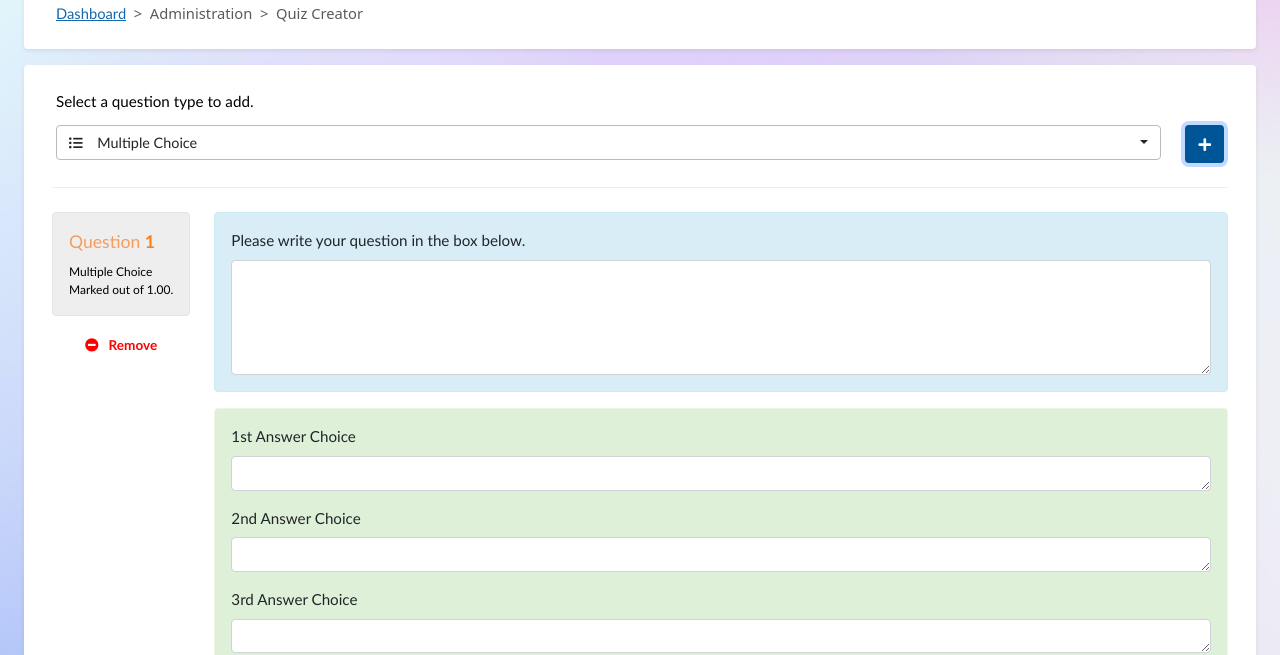
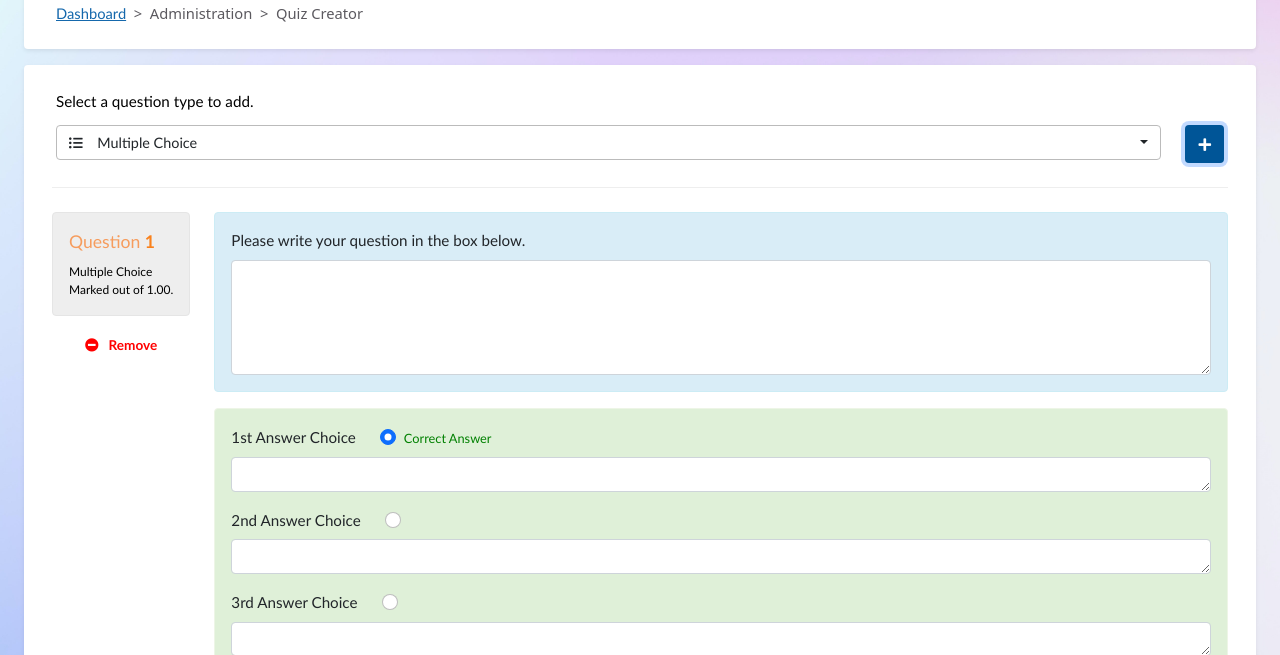
Before and after one commit to julianganjs/interactive-quiz-platform, a plain HTML site: page index.html in a window 1280 px wide. Both pictures are taken after a click on the button 1204 px from the left and 288 px from the top of the page. Shown: the part 145-800 px from the top of the page. Drawn offline with Linux system fonts and the light colour scheme; a web font is replaced by a local one.

```diff
--- a/index.html
+++ b/index.html
@@ -37,7 +37,7 @@
 				if(qtype == "multi_choice"){
 					mc_question_no += 1;
 					$("#question_list").append('<div class="row" id="ques_list_item_'+mc_question_no+'">'+
-					'<div class="col ms-3 me-3 mt-2">'+
+						'<div class="col ms-3 me-3 mt-2">'+
 						'<hr style="color: #bbbbbb;">'+
 						'<div class="row mt-4">'+
 							'<div class="col-auto">'+
@@ -56,18 +56,67 @@
 							'</div>'+
 							'<div class="col">'+
 								'<div class="card shadow-none p-3" style="height: auto; border: 1px solid #ccecf5; background-color: #d9edf7">'+
-									'<label for="exampleFormControlTextarea1" class="form-label" style="font-size: 0.95rem; font-weight: 400; font-family: '+"'Trebuchet MS'"+', Arial, Verdana, Helvetica, sans-serif;">Please write your question in the box below.</label>'+
-									'<textarea class="form-control" id="exampleFormControlTextarea1" style="font-size: 0.85rem; font-weight: 400; font-family: '+"'Trebuchet MS'"+', Arial, Verdana, Helvetica, sans-serif;" rows="5"></textarea>'+
+									'<label for="mc_question_'+mc_question_no+'" class="form-label" style="font-size: 0.95rem; font-weight: 400; font-family: '+"'Trebuchet MS'"+', Arial, Verdana, Helvetica, sans-serif;">Please write your question in the box below.</label>'+
+									'<textarea class="form-control" id="mc_question_'+mc_question_no+'" style="font-size: 0.85rem; font-weight: 400; font-family: '+"'Trebuchet MS'"+', Arial, Verdana, Helvetica, sans-serif;" rows="5"></textarea>'+
 								'</div>'+
 								'<div class="card shadow-none p-3 mt-3" style="height: auto; border: 1px solid #edf5e6; background-color: #dff0d8">'+
-									'<label for="exampleFormControlTextarea2" class="form-label" style="font-size: 0.95rem; font-weight: 400; font-family: '+"'Trebuchet MS'"+', Arial, Verdana, Helvetica, sans-serif;">1st Answer Choice</label>'+
-									'<textarea class="form-control mb-3" id="exampleFormControlTextarea2" style="font-size: 0.85rem; font-weight: 400; font-family: '+"'Trebuchet MS'"+', Arial, Verdana, Helvetica, sans-serif;" rows="1"></textarea>'+
-									'<label for="exampleFormControlTextarea1=3" class="form-label" style="font-size: 0.95rem; font-weight: 400; font-family: '+"'Trebuchet MS'"+', Arial, Verdana, Helvetica, sans-serif;">2nd Answer Choice</label>'+
-									'<textarea class="form-control mb-3" id="exampleFormControlTextarea3" style="font-size: 0.85rem; font-weight: 400; font-family: '+"'Trebuchet MS'"+', Arial, Verdana, Helvetica, sans-serif;" rows="1"></textarea>'+
-									'<label for="exampleFormControlTextarea4" class="form-label" style="font-size: 0.95rem; font-weight: 400; font-family: '+"'Trebuchet MS'"+', Arial, Verdana, Helvetica, sans-serif;">3rd Answer Choice</label>'+
-									'<textarea class="form-control mb-3" id="exampleFormControlTextarea4" style="font-size: 0.85rem; font-weight: 400; font-family: '+"'Trebuchet MS'"+', Arial, Verdana, Helvetica, sans-serif;" rows="1"></textarea>'+
-									'<label for="exampleFormControlTextarea5" class="form-label" style="font-size: 0.95rem; font-weight: 400; font-family: '+"'Trebuchet MS'"+', Arial, Verdana, Helvetica, sans-serif;">4th Answer Choice</label>'+
-									'<textarea class="form-control" id="exampleFormControlTextarea5" style="font-size: 0.85rem; font-weight: 400; font-family: '+"'Trebuchet MS'"+', Arial, Verdana, Helvetica, sans-serif;" rows="1"></textarea>'+
+									'<div class="row">'+
+										'<div class="col-auto">'+
+											'<label for="mc_ans_1_'+mc_question_no+'" class="form-label" style="font-size: 0.95rem; font-weight: 400; font-family: '+"'Trebuchet MS'"+', Arial, Verdana, Helvetica, sans-serif;">1st Answer Choice</label>'+
+										'</div>'+
+										'<div class="col">'+
+											'<div class="form-check">'+
+											  '<input class="form-check-input" type="radio" name="mc_correct_radio_'+mc_question_no+'" id="mc_correct_ans_1_'+mc_question_no+'" checked>'+
+											  '<label class="form-check-label" for="mc_correct_ans_1_'+mc_question_no+'" style="font-size: 0.8rem; color: green; font-weight: 200; font-family: '+"'Trebuchet MS'"+', Arial, Verdana, Helvetica, sans-serif;">'+
+												'Correct Answer'+
+											  '</label>'+
+											'</div>'+
+										'</div>'+
+									'</div>'+
+									'<textarea class="form-control mb-3" id="mc_ans_1_'+mc_question_no+'" style="font-size: 0.85rem; font-weight: 400; font-family: '+"'Trebuchet MS'"+', Arial, Verdana, Helvetica, sans-serif;" rows="1"></textarea>'+
+									'<div class="row">'+
+										'<div class="col-auto">'+
+											'<label for="mc_ans_2_'+mc_question_no+'" class="form-label" style="font-size: 0.95rem; font-weight: 400; font-family: '+"'Trebuchet MS'"+', Arial, Verdana, Helvetica, sans-serif;">2nd Answer Choice</label>'+
+										'</div>'+
+										'<div class="col">'+
+											'<div class="form-check">'+
+											  '<input class="form-check-input" type="radio" name="mc_correct_radio_'+mc_question_no+'" id="mc_correct_ans_2_'+mc_question_no+'">'+
+											  '<label class="form-check-label" for="mc_correct_ans_2_'+mc_question_no+'" style="font-size: 0.8rem; color: green; font-weight: 200; font-family: '+"'Trebuchet MS'"+', Arial, Verdana, Helvetica, sans-serif;" hidden>'+
+												'Correct Answer'+
+											  '</label>'+
+											'</div>'+
+										'</div>'+
+									'</div>'+
+									'<textarea class="form-control mb-3" id="mc_ans_2_'+mc_question_no+'" style="font-size: 0.85rem; font-weight: 400; font-family: '+"'Trebuchet MS'"+', Arial, Verdana, Helvetica, sans-serif;" rows="1"></textarea>'+
+									'<div class="row">'+
+										'<div class="col-auto">'+
+											'<label for="mc_ans_3_'+mc_question_no+'" class="form-label" style="font-size: 0.95rem; font-weight: 400; font-family: '+"'Trebuchet MS'"+', Arial, Verdana, Helvetica, sans-serif;">3rd Answer Choice</label>'+
+										'</div>'+
+										'<div class="col">'+
+											'<div class="form-check">'+
+											  '<input class="form-check-input" type="radio" name="mc_correct_radio_'+mc_question_no+'" id="mc_correct_ans_3_'+mc_question_no+'">'+
+											  '<label class="form-check-label" for="mc_correct_ans_3_'+mc_question_no+'" style="font-size: 0.8rem; color: green; font-weight: 200; font-family: '+"'Trebuchet MS'"+', Arial, Verdana, Helvetica, sans-serif;" hidden>'+
+												'Correct Answer'+
+											  '</label>'+
+											'</div>'+
+
+										'</div>'+
+									'</div>'+
+									'<textarea class="form-control mb-3" id="mc_ans_3_'+mc_question_no+'" style="font-size: 0.85rem; font-weight: 400; font-family: '+"'Trebuchet MS'"+', Arial, Verdana, Helvetica, sans-serif;" rows="1"></textarea>'+
+									'<div class="row">'+
+										'<div class="col-auto">'+
+											'<label for="mc_ans_4_'+mc_question_no+'" class="form-label" style="font-size: 0.95rem; font-weight: 400; font-family: '+"'Trebuchet MS'"+', Arial, Verdana, Helvetica, sans-serif;">4th Answer Choice</label>'+
+										'</div>'+
+										'<div class="col">'+
+											'<div class="form-check">'+
+											  '<input class="form-check-input" type="radio" name="mc_correct_radio_'+mc_question_no+'" id="mc_correct_ans_4_'+mc_question_no+'">'+
+											  '<label class="form-check-label" for="mc_correct_ans_4_'+mc_question_no+'" style="font-size: 0.8rem; color: green; font-weight: 200; font-family: '+"'Trebuchet MS'"+', Arial, Verdana, Helvetica, sans-serif;" hidden>'+
+												'Correct Answer'+
+											  '</label>'+
+											'</div>'+
+										'</div>'+
+									'</div>'+
+									'<textarea class="form-control" id="mc_ans_4_'+mc_question_no+'" style="font-size: 0.85rem; font-weight: 400; font-family: '+"'Trebuchet MS'"+', Arial, Verdana, Helvetica, sans-serif;" rows="1"></textarea>'+
 								'</div>'+
 							'</div>'+
 						'</div>'+
@@ -83,6 +132,16 @@
 				if (mc_question_no == 0){
 					$("#submit_button").prop('disabled', true);
 				}
+			});
+
+			$(document).on('change', 'input[type=radio]', function(e) {
+				$(document).find("input[type=radio]").each(function(){
+					if ($(this).is(':checked')){
+						$(this).next('label').attr("hidden",false);
+					} else {
+						$(this).next('label').attr("hidden",true);
+					}
+				});
 			});
 
 			$('#submit_button').on('click', function(e){
```
